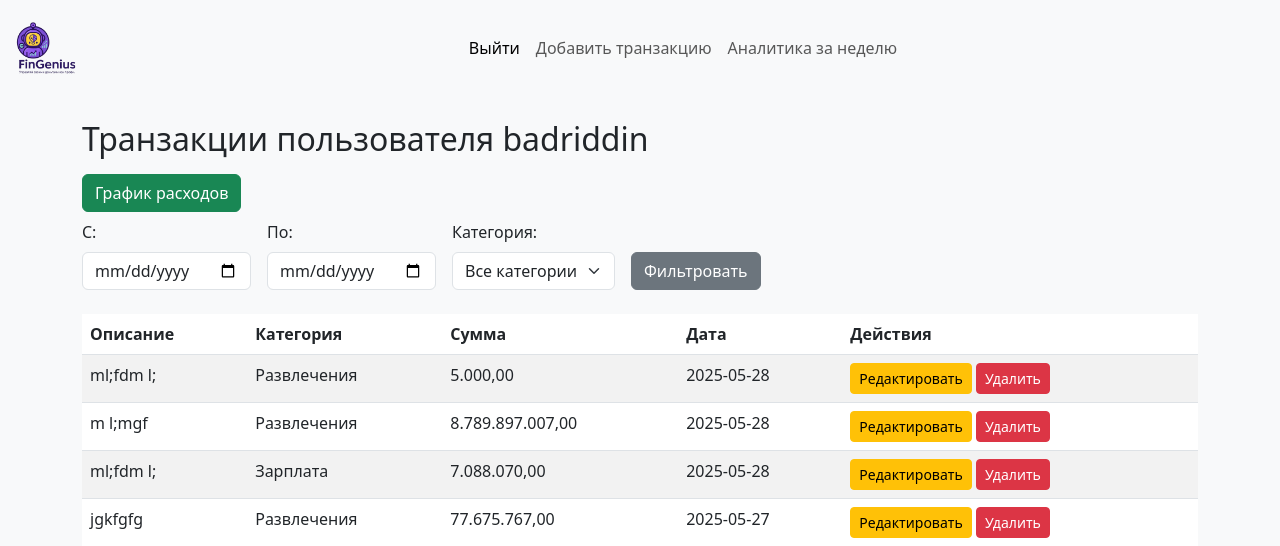
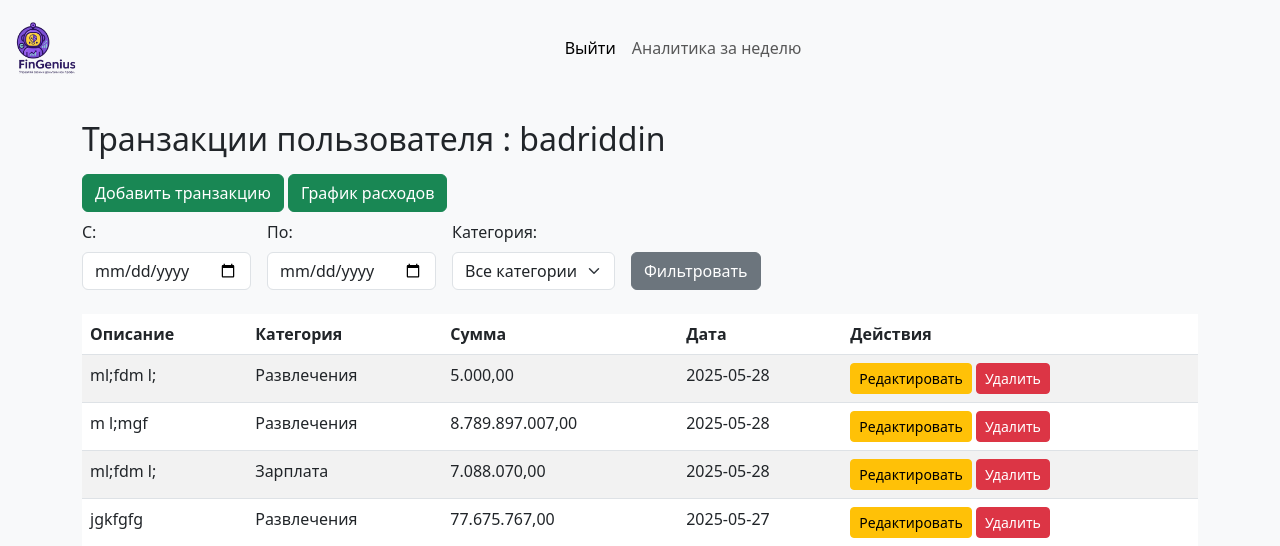
Before and after one commit to Dinsnight/finance, a Flask app: page / in a window 1280 px wide. Shown: the top 546 px of the page. Run offline with Flask 3, Linux system fonts and the light colour scheme; a user stored in the database is signed in; data comes from the database, SQL or seed files in the repository; both versions use the stored data as it was after the commit.

Commit message:
update button

```diff
--- a/app.py
+++ b/app.py
@@ -1,3 +1,4 @@
+from django.template.defaultfilters import upper
 from flask import Flask, render_template, request, redirect, url_for, flash
 from flask_sqlalchemy import SQLAlchemy
 from flask_migrate import Migrate
--- a/templates/add_transaction.html
+++ b/templates/add_transaction.html
@@ -3,7 +3,7 @@
 <head>
     <meta charset="UTF-8" />
     <title>Добавить транзакцию</title>
-    <meta name="viewport" content="width=device-width, initial-scale=1" /> <
+    <meta name="viewport" content="width=device-width, initial-scale=1" />
     <link href="https://cdn.jsdelivr.net/npm/bootstrap@5.3.0/dist/css/bootstrap.min.css" rel="stylesheet">
     <style>
         /* На маленьких экранах уменьшаем размер шрифта и таблицу */
--- a/templates/index.html
+++ b/templates/index.html
@@ -29,14 +29,15 @@
     <div class="collapse navbar-collapse " id="navbarNavAltMarkup">
       <div class="navbar-nav m-auto">
         <a class="nav-link active btn" aria-current="page" href="{{ url_for('logout') }}">Выйти</a>
-        <a class="nav-link btn" href="{{ url_for('add_transaction') }}">Добавить транзакцию</a>
         <a class="nav-link btn" href="{{ url_for('weekly_summary') }}">Аналитика за неделю</a>
       </div>
     </div>
   </div>
 </nav>
 <div class="container mt-4">
-    <h2>Транзакции пользователя {{ current_user.username }}</h2>
+    <h2>Транзакции пользователя : {{ current_user.username }}</h2>
+
+    <a class=" btn btn-success my2" href="{{ url_for('add_transaction') }}">Добавить транзакцию</a>
     <a href="{{ url_for('interactive_charts') }}" class="btn btn-success my-2">График расходов</a>
 
     <!-- Форма фильтрации по дате и категории -->
```
Also changed, not shown: instance/yourdatabase.db.
